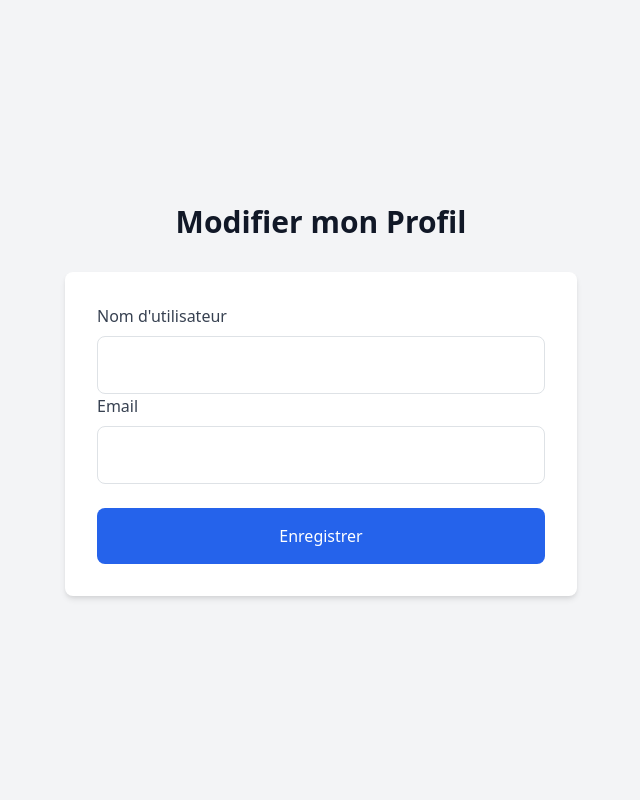
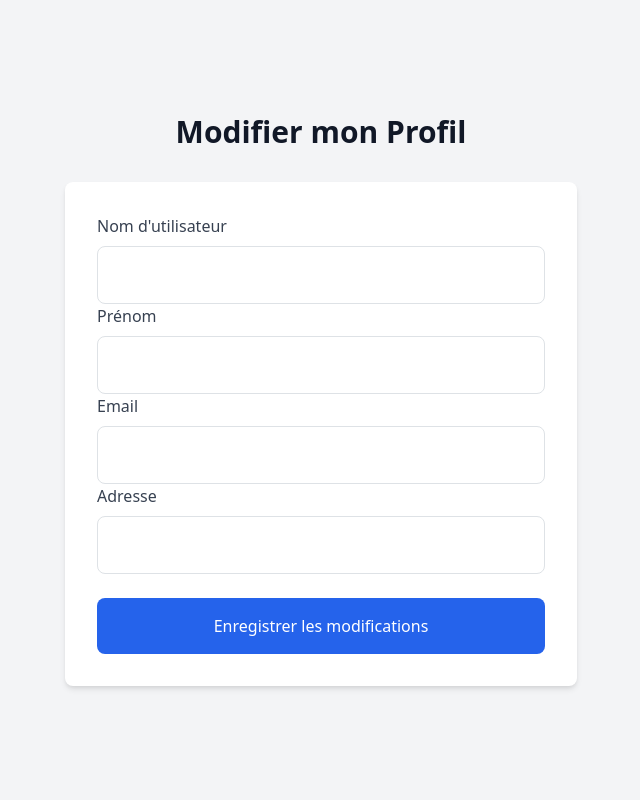
Before and after one commit to Glodi-M/Events-manager, a Symfony app: template templates/account/edit.html.twig in a window 1280 px wide. Shown: the part 72-872 px from the top of the page, without its empty margins (319-959 px from the left). Run offline with Twig, Linux system fonts and the light colour scheme; the template is opened without the code that fills it, so the values that code supplies are empty; form fields are guessed from the names that the template uses; some libraries are stand-ins or nearby versions.

Commit message:
Fonctionnalité de gestion de compte

```diff
--- a/templates/account/edit.html.twig
+++ b/templates/account/edit.html.twig
@@ -17,20 +17,38 @@
 		{{ form_start(form, {'attr': {'class': 'space-y-6'}}
 		) }}
 
+		<!-- Nom d'utilisateur -->
 		<div>
 			{{ form_label(form.username, 'Nom d\'utilisateur', {'label_attr': {'class': 'text-gray-700 font-medium'}}) }}
                 {{ form_widget(form.username, {'attr': {'class': 'w-full mt-2 p-3 border border-gray-300 rounded-lg focus:ring-2 focus:ring-blue-500 focus:border-blue-500'}}) }}
                 {{ form_errors(form.username, {'attr': {'class': 'text-red-500 text-sm'}}) }}
             </div>
 
+            <!-- Prénom -->
+            <div>
+                {{ form_label(form.firstName, 'Prénom', {'label_attr': {'class': 'text-gray-700 font-medium'}}) }}
+                {{ form_widget(form.firstName, {'attr': {'class': 'w-full mt-2 p-3 border border-gray-300 rounded-lg focus:ring-2 focus:ring-blue-500 focus:border-blue-500'}}) }}
+                {{ form_errors(form.firstName, {'attr': {'class': 'text-red-500 text-sm'}}) }}
+            </div>
+
+            <!-- Email -->
             <div>
                 {{ form_label(form.email, 'Email', {'label_attr': {'class': 'text-gray-700 font-medium'}}) }}
                 {{ form_widget(form.email, {'attr': {'class': 'w-full mt-2 p-3 border border-gray-300 rounded-lg focus:ring-2 focus:ring-blue-500 focus:border-blue-500'}}) }}
                 {{ form_errors(form.email, {'attr': {'class': 'text-red-500 text-sm'}}) }}
             </div>
 
-            <button type="submit" class="w-full py-3 mt-4 bg-blue-600 text-white rounded-lg hover:bg-blue-700 transition duration-300 transform hover:scale-105 focus:outline-none focus:ring-2 focus:ring-offset-2 focus:ring-blue-500">
-                Enregistrer
+            <!-- Adresse -->
+            <div>
+                {{ form_label(form.address, 'Adresse', {'label_attr': {'class': 'text-gray-700 font-medium'}}) }}
+                {{ form_widget(form.address, {'attr': {'class': 'w-full mt-2 p-3 border border-gray-300 rounded-lg focus:ring-2 focus:ring-blue-500 focus:border-blue-500'}}) }}
+                {{ form_errors(form.address, {'attr': {'class': 'text-red-500 text-sm'}}) }}
+            </div>
+
+            <!-- Bouton de modification -->
+            <button type="submit"
+                class="w-full py-3 mt-4 bg-blue-600 text-white rounded-lg hover:bg-blue-700 transition duration-300 transform hover:scale-105 focus:outline-none focus:ring-2 focus:ring-offset-2 focus:ring-blue-500">
+                Enregistrer les modifications
             </button>
 
             {{ form_end(form) }}
```
